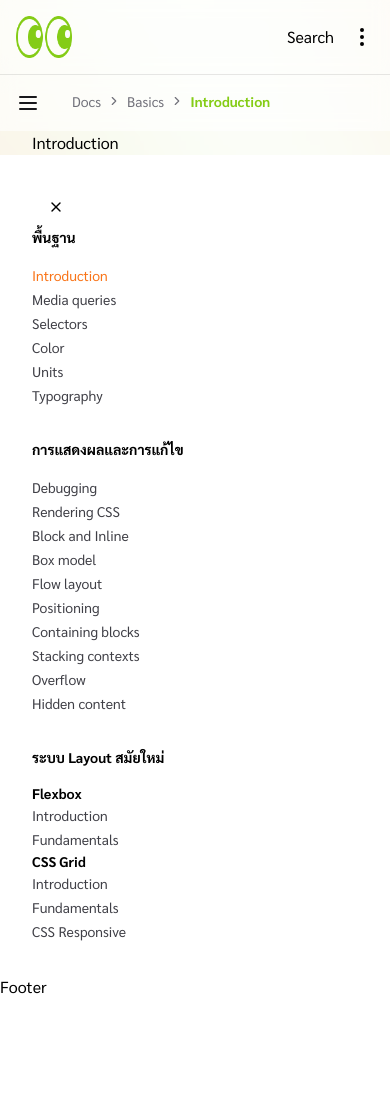
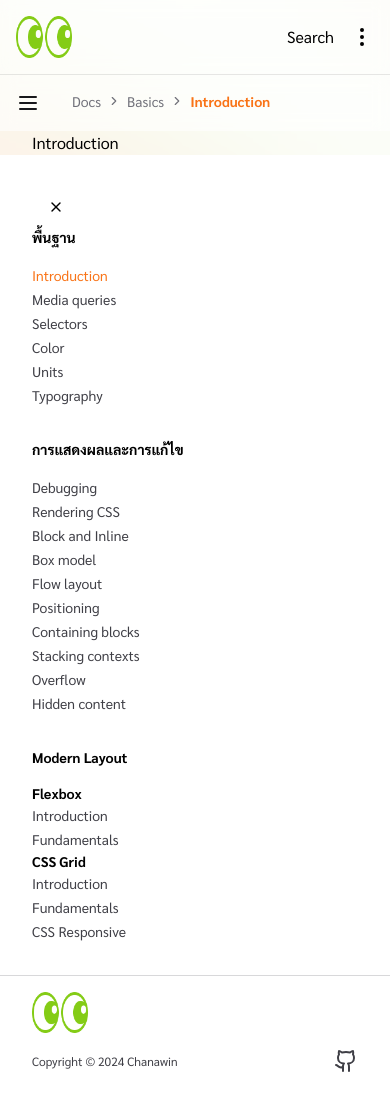
Before and after one commit to Chanawin-kmpn/learn-css-thai, a Next.js app: page /docs/basics/introduction in a window 390 px wide. Shown: the top 1110 px of the page. After the commit the page ends 1089 px from the top, so only its background shows below. Built offline with nearby package versions, Linux system fonts and the light colour scheme; what tailwindcss-jun-layout would draw is missing.

Commit message:
update: update footer copyright

```diff
--- a/app/layout.tsx
+++ b/app/layout.tsx
@@ -40,16 +40,16 @@ export default function RootLayout({
       <body className={`${sarabun.className} ${inter.variable} antialiased`}>
         <div className="jun-layout">
           <div className="pointer-events-none absolute inset-x-0 top-0 -z-20 flex justify-center overflow-hidden">
-            <div className="flex w-[108rem] flex-none justify-end 2xl:w-full">
+            <div className="flex w-[150rem] flex-none justify-end">
               <img
                 src="/images/background/light-blur-blob-bg-mobile.png"
                 alt="background"
-                className="w-full max-w-none flex-none opacity-20 dark:hidden"
+                className="h-screen w-full max-w-none flex-none opacity-20 dark:hidden"
               />
               <img
                 src="/images/background/dark-blur-blob-bg-mobile.png"
                 alt="background"
-                className="hidden w-full max-w-none flex-none opacity-20 dark:block"
+                className="hidden h-screen w-full max-w-none flex-none opacity-20 dark:block"
               />
             </div>
           </div>
--- a/components/Footer.tsx
+++ b/components/Footer.tsx
@@ -1,7 +1,88 @@
+"use client";
+import { Github } from "lucide-react";
+import Image from "next/image";
+import Link from "next/link";
+import { usePathname } from "next/navigation";
 import React from "react";
 
+import ROUTES from "@/constants/router";
+import { checkDocsPath } from "@/lib/utils";
+
 const Footer = () => {
-  return <div className="jun-footer">Footer</div>;
+  const pathName = usePathname();
+  const isDocsPath = checkDocsPath(pathName);
+  return (
+    <div className="jun-footer flex flex-col gap-4 border-t border-dark-700/20 px-8 py-4 dark:border-light-400/20 lg:gap-8 lg:px-8 lg:py-4">
+      {isDocsPath && (
+        <div className="lg:hidden">
+          <Image src="/images/logo.png" alt="CSS logo" width={56} height={56} />
+        </div>
+      )}
+      {!isDocsPath && (
+        <div className="flex flex-col gap-4">
+          <div className="lg:hidden">
+            <Image
+              src="/images/logo.png"
+              alt="CSS logo"
+              width={56}
+              height={56}
+            />
+          </div>
+          <ul className="grid grid-cols-2 justify-start gap-8 lg:grid-cols-3">
+            {ROUTES.map((section) => (
+              <li className="" key={section.label}>
+                <div className="link-label mb-2">{section.label}</div>
+                <ul className="">
+                  {section.children.map((item) => {
+                    if (item.children) {
+                      return (
+                        <li key={item.label} className="mb-2 ml-4">
+                          <div className="link-label mb-2">{item.label}</div>
+                          <ul>
+                            {item.children.map((child) => (
+                              <li key={child.label} className="ml-4">
+                                <Link
+                                  className="link text-dark700_light400"
+                                  href={child.path}
+                                >
+                                  {child.label}
+                                </Link>
+                              </li>
+                            ))}
+                          </ul>
+                        </li>
+                      );
+                    } else {
+                      return (
+                        <li key={item.label} className="ml-4">
+                          <Link
+                            className="link text-dark700_light400"
+                            href={item.path}
+                          >
+                            {item.label}
+                          </Link>
+                        </li>
+                      );
+                    }
+                  })}
+                </ul>
+              </li>
+            ))}
+          </ul>
+        </div>
+      )}
+      <div className="text-dark700_light400 flex items-center justify-between">
+        <div className="hidden lg:block">
+          <Image src="/images/logo.png" alt="CSS logo" width={56} height={56} />
+        </div>
+
+        <p className="text-xs">Copyright &copy; 2024 Chanawin</p>
+        <Link href="https://github.com/Chanawin-kmpn" target="_blank">
+          <Github />
+        </Link>
+      </div>
+    </div>
+  );
 };
 
 export default Footer;
--- a/components/Navbar/Navbar.tsx
+++ b/components/Navbar/Navbar.tsx
@@ -7,7 +7,7 @@ import NavLinks from "./NavLinks";
 const Navbar = () => {
   return (
     <>
-      <nav className="flex-between bg-nav jun-header sticky top-0 w-full border-b border-dark-900/10 p-4 jun-header-h-[4.6875rem] dark:border-white/10">
+      <nav className="flex-between bg-nav jun-header sticky top-0 w-full border-b border-dark-900/10 p-4 jun-header-h-[4.6875rem] dark:border-white/10 lg:px-8">
         <Link href="/">
           <Image src="/images/logo.png" width={56} height={56} alt="CSS Logo" />
         </Link>
--- a/components/Navbar/SidebarHeader.tsx
+++ b/components/Navbar/SidebarHeader.tsx
@@ -36,7 +36,9 @@ const SidebarHeader = () => {
                 <React.Fragment key={index}>
                   <BreadcrumbItem
                     className={cn(
-                      isLastItem ? "link-label text-primary-lime" : "link",
+                      isLastItem
+                        ? "link-label text-secondary-orange dark:text-primary-lime"
+                        : "link",
                     )}
                   >
                     {formattedPath}
--- a/constants/router.ts
+++ b/constants/router.ts
@@ -74,7 +74,7 @@ const ROUTES = [
     ],
   },
   {
-    label: "ระบบ Layout สมัยใหม่",
+    label: "Modern Layout",
     children: [
       {
         label: "Flexbox",
```
